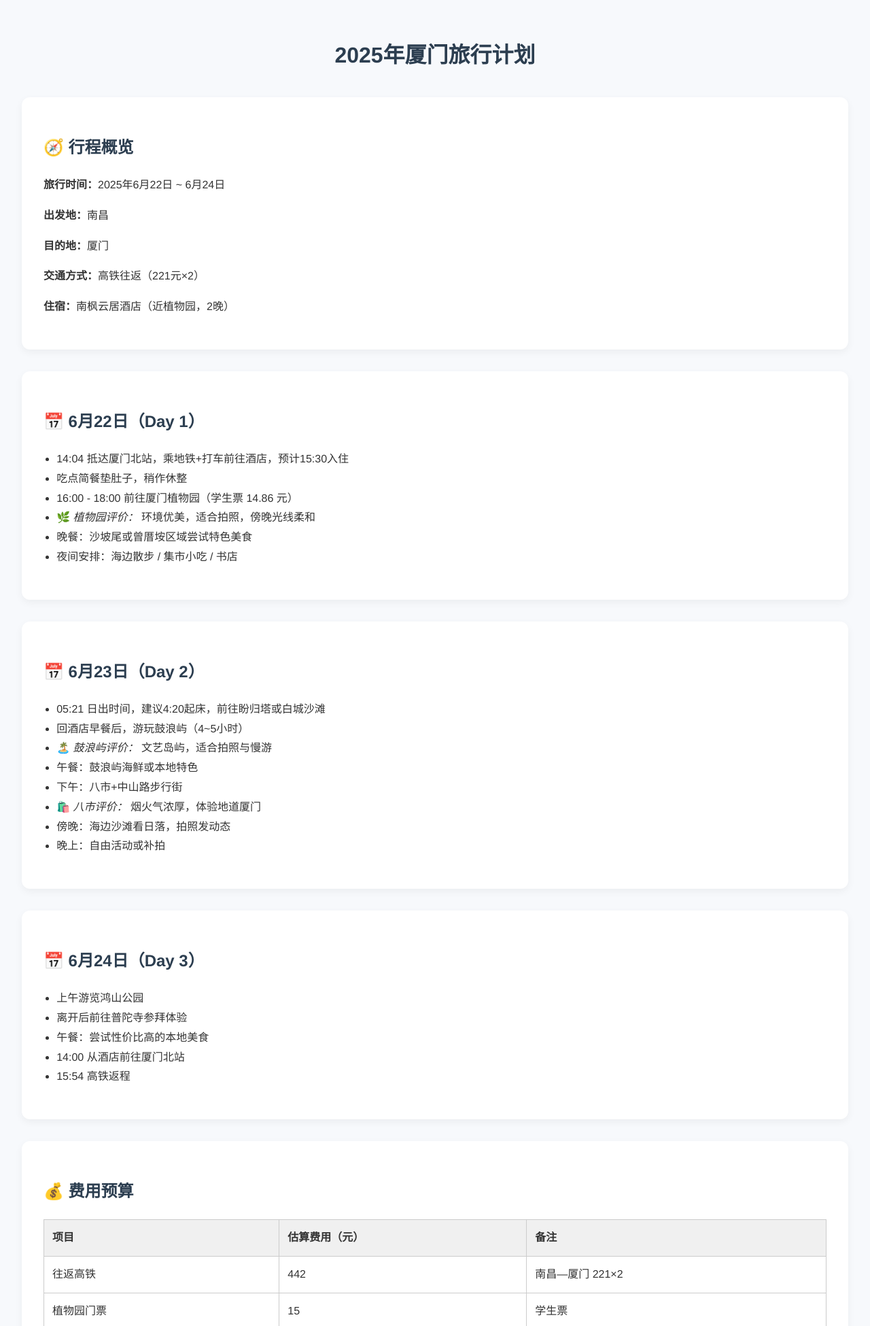
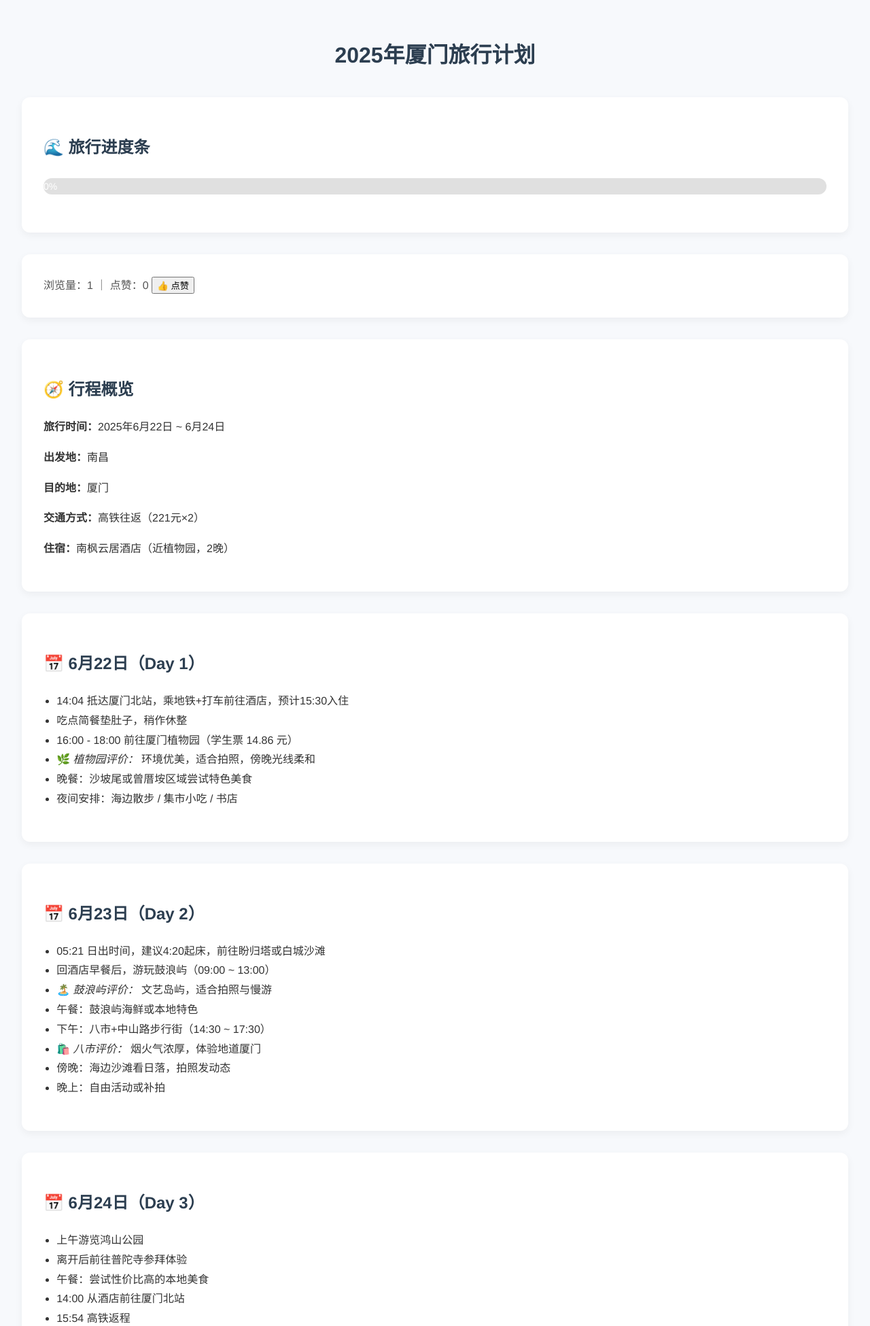
Before and after one commit to ppshuX/cet, a Django app: page /travel in a window 1280 px wide. Shown: the top 1950 px of the page at 68% size. Run offline with Django 5.2, Linux system fonts and the light colour scheme.

Commit message:
modify the travel.html

```diff
--- a/templates/travel.html
+++ b/templates/travel.html
@@ -63,11 +63,105 @@
             font-weight: bold;
             background-color: #fcfcfc;
         }
+
+        .progress-container {
+            background: #e0e0e0;
+            border-radius: 20px;
+            overflow: hidden;
+            height: 24px;
+            margin: 1.5rem 0;
+        }
+
+        .progress-bar {
+            background: #4caf50;
+            height: 100%;
+            width: 0%;
+            text-align: center;
+            color: white;
+            line-height: 24px;
+            font-size: 14px;
+        }
+
+        .check-in {
+            display: inline-block;
+            margin: 1rem 0;
+            padding: 0.5rem 1rem;
+            background-color: #3498db;
+            color: #fff;
+            border: none;
+            border-radius: 6px;
+            cursor: not-allowed;
+        }
+
+        .comments textarea {
+            width: 100%;
+            height: 80px;
+            padding: 0.5rem;
+            border-radius: 6px;
+            border: 1px solid #ccc;
+            margin-bottom: 0.5rem;
+        }
+
+        .comments button {
+            padding: 0.5rem 1rem;
+            background-color: #2ecc71;
+            color: white;
+            border: none;
+            border-radius: 6px;
+            cursor: pointer;
+        }
+
+        .comment-list {
+            margin-top: 1rem;
+        }
+
+        .comment {
+            background: #f0f0f0;
+            padding: 0.5rem;
+            border-radius: 6px;
+            margin-bottom: 0.5rem;
+            position: relative;
+        }
+
+        .comment time {
+            display: block;
+            font-size: 12px;
+            color: #888;
+            margin-top: 0.25rem;
+        }
+
+        .comment .delete-btn {
+            position: absolute;
+            top: 0.5rem;
+            right: 0.5rem;
+            background: none;
+            border: none;
+            color: #c0392b;
+            font-size: 16px;
+            cursor: pointer;
+        }
+
+        .stats {
+            margin-top: 1rem;
+            color: #555;
+        }
         </style>
     </head>
 
     <body>
         <h1>2025年厦门旅行计划</h1>
+
+        <section>
+            <h2>🌊 旅行进度条</h2>
+            <div class="progress-container">
+                <div id="progressBar" class="progress-bar">加载中...</div>
+            </div>
+        </section>
+
+        <section class="stats">
+            浏览量：<span id="views">0</span> ｜ 点赞：<span id="likes">0</span>
+            <button onclick="like()">👍 点赞</button>
+        </section>
 
         <section>
             <h2>🧭 行程概览</h2>
@@ -94,10 +188,10 @@
             <h2>📅 6月23日（Day 2）</h2>
             <ul>
                 <li>05:21 日出时间，建议4:20起床，前往盼归塔或白城沙滩</li>
-            <li>回酒店早餐后，游玩鼓浪屿（4~5小时）</li>
+                <li>回酒店早餐后，游玩鼓浪屿（09:00 ~ 13:00）</li>
                 <li>🏝️ <em>鼓浪屿评价：</em> 文艺岛屿，适合拍照与慢游</li>
                 <li>午餐：鼓浪屿海鲜或本地特色</li>
-            <li>下午：八市+中山路步行街</li>
+                <li>下午：八市+中山路步行街（14:30 ~ 17:30）</li>
                 <li>🛍️ <em>八市评价：</em> 烟火气浓厚，体验地道厦门</li>
                 <li>傍晚：海边沙滩看日落，拍照发动态</li>
                 <li>晚上：自由活动或补拍</li>
@@ -160,6 +254,69 @@
                 </tr>
             </table>
         </section>
+
+        <section class="comments">
+            <h2>📍 打卡与留言</h2>
+            <button class="check-in" disabled>📍 已打卡</button>
+            <textarea id="commentInput" placeholder="写下你的留言或建议..."></textarea>
+            <button onclick="submitComment()">💬 发表评论</button>
+            <div class="comment-list" id="commentList"></div>
+        </section>
+        <script>
+            let views = localStorage.getItem("views") || 0;
+let likes = localStorage.getItem("likes") || 0;
+document.getElementById("views").innerText = ++views;
+document.getElementById("likes").innerText = likes;
+localStorage.setItem("views", views);
+
+function like() {
+    likes++;
+    document.getElementById("likes").innerText = likes;
+    localStorage.setItem("likes", likes);
+}
+
+function updateProgressBar() {
+    const now = new Date();
+    const start = new Date('2025-06-22T09:32:00');
+    const end = new Date('2025-06-24T15:54:00');
+    const total = end - start;
+    const passed = now - start;
+    let percentage = Math.min(Math.max((passed / total) * 100, 0), 100);
+    document.getElementById("progressBar").style.width = percentage + "%";
+    let label = Math.round(percentage) + "% - ";
+    if (percentage < 2) label += '🚄 出发前';
+    else if (percentage < 15) label += '🛏️ 入住酒店';
+    else if (percentage < 30) label += '🌿 植物园游玩';
+    else if (percentage < 50) label += '🏝️ 鼓浪屿中';
+    else if (percentage < 70) label += '🛍️ 八市中山路';
+    else if (percentage < 90) label += '🙏 普陀寺参拜';
+    else label += '🏁 旅程即将结束';
+    document.getElementById("progressBar").innerText = label;
+}
+updateProgressBar();
+setInterval(updateProgressBar, 60000);
+
+function submitComment() {
+    const input = document.getElementById("commentInput");
+    const text = input.value.trim();
+    if (text !== "") {
+        const commentList = document.getElementById("commentList");
+        const comment = document.createElement("div");
+        comment.className = "comment";
+        const timestamp = new Date().toLocaleString();
+        comment.innerHTML = `<strong>驻波评论：</strong> ${text}<time>${timestamp}</time><button class="delete-btn" onclick="this.parentElement.remove()">🗑️</button>`;
+        commentList.appendChild(comment);
+        input.value = "";
+    }
+}
+
+function toggleCheckIn() {
+    const btn = document.getElementById("checkInBtn");
+    if (!btn.classList.contains("checked")) {
+        btn.classList.add("checked");
+        btn.innerText = "📍 已打卡";
+        btn.disabled = true;
+    }
+}
+        </script>
     </body>
-
-</html>
```
Lines whose indentation alone changed are shown as unchanged.
